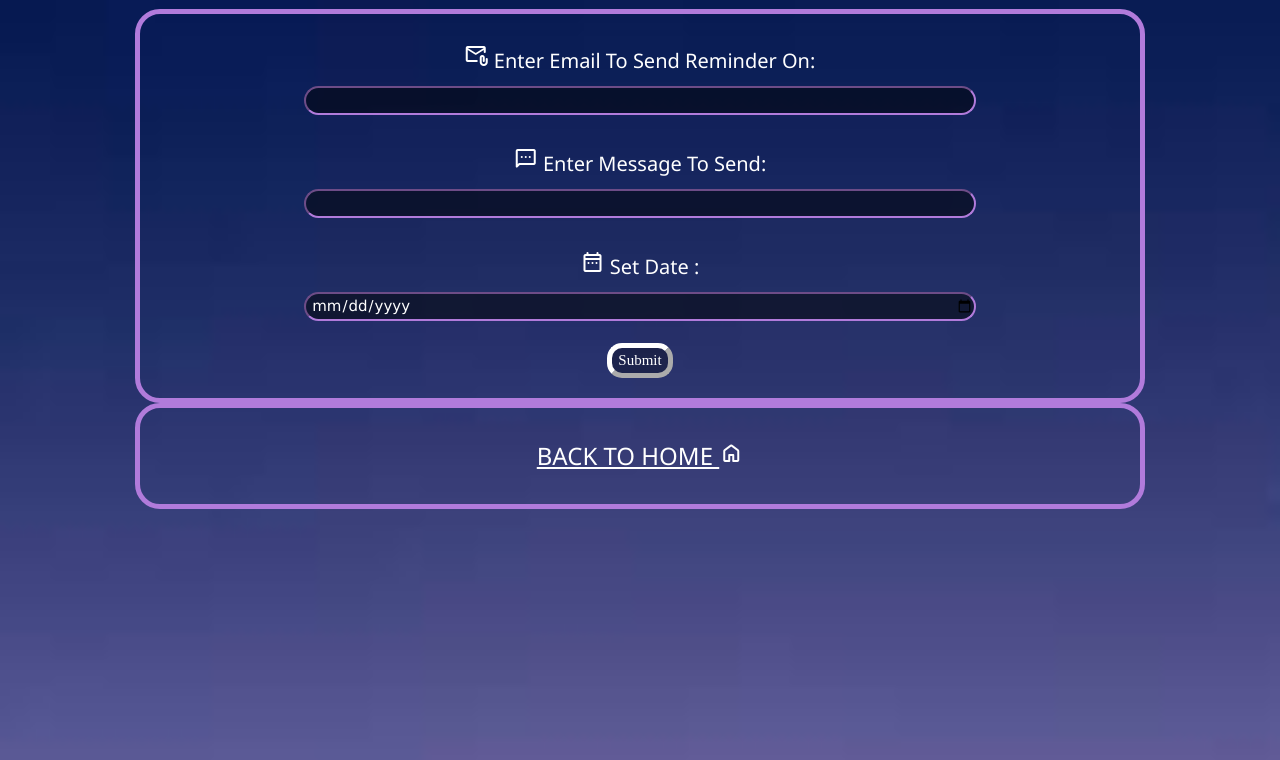
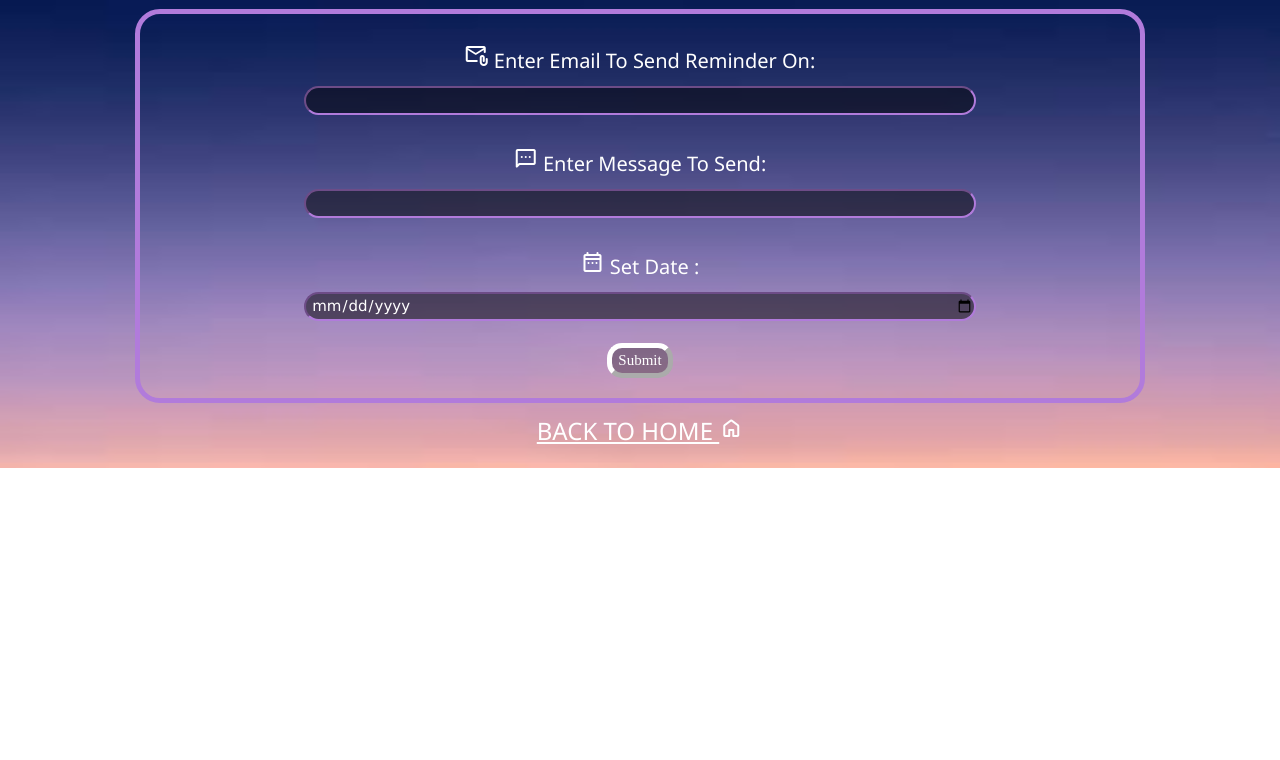
Before and after one commit to AmmuBhai22/Project, a plain HTML site: page templates/add.html in a window 1280 px wide. Drawn offline with nearby package versions, Linux system fonts and the light colour scheme.

Commit message:
update templates/add.html

```diff
--- a/templates/add.html
+++ b/templates/add.html
@@ -32,7 +32,7 @@
             color:white;
             padding: 9px;
   background-image: url("/static/bg.png");
-  background-size: cover;
+  background-size: 100% 100%;
   background-repeat: no-repeat;
         }
         .grad{
@@ -64,7 +64,7 @@
     </div>
 </form>
         </div>
-        <div class="grad" ><h3><center><a href="/"><h3>BACK TO HOME <span class="material-symbols-rounded">home</span></h3></a></center></center></div>
-        </center>
+          <div style="margin-bottom:0">
+        <h3><center><a href="/"><h3>BACK TO HOME <span class="material-symbols-rounded">home</span></h3></a></center></div>
     </body>
 </html>
```
